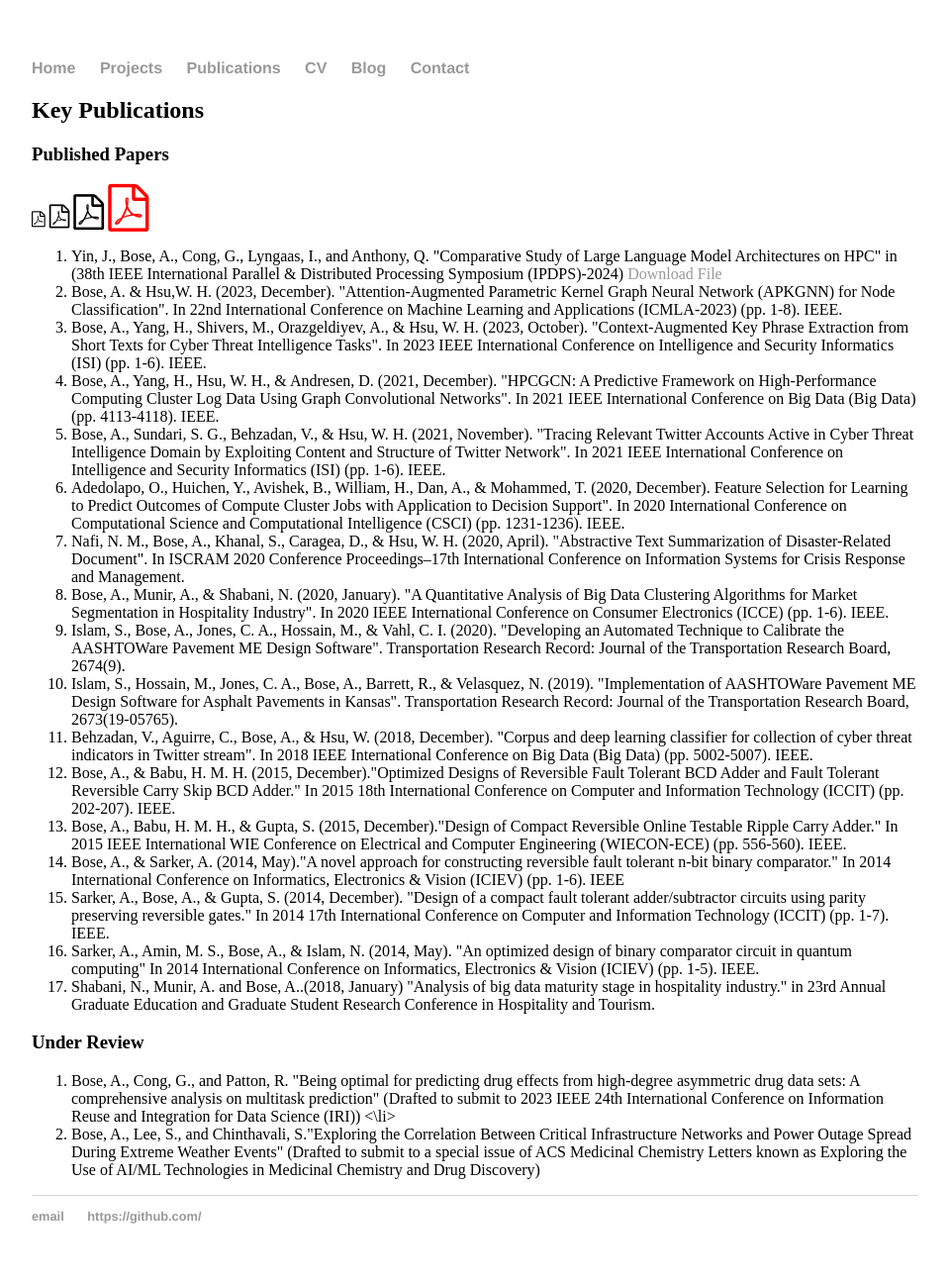
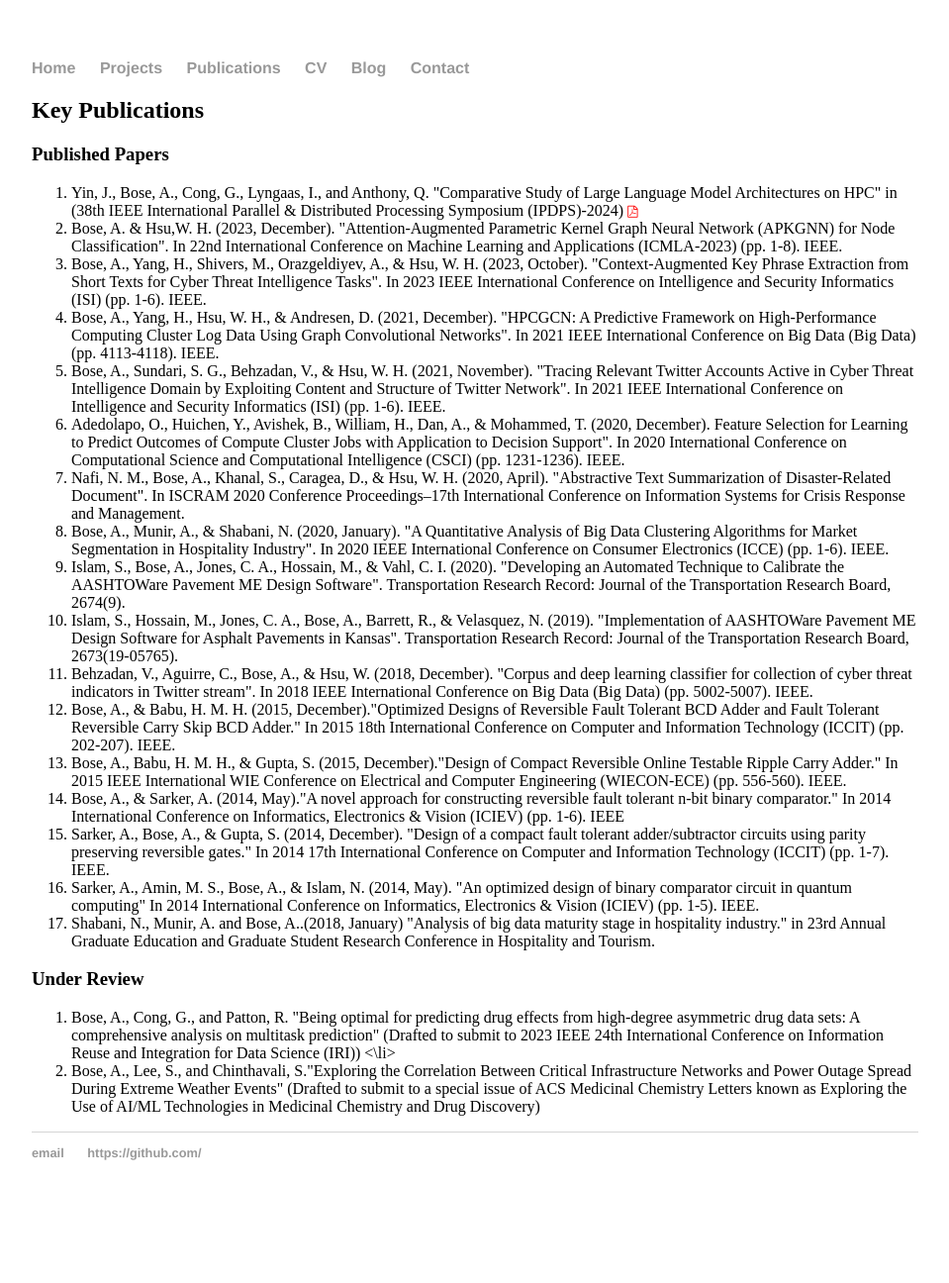
Before and after one commit to abose17/abose17.github.io, a Jekyll site: the page built from publications/index.html, in a window 1280 px wide. Shown: the whole page at 99% size, without its empty margins (160-1119 px from the left). Built offline with Jekyll 4.4.1, drawn with Linux system fonts in a browser that asks for light colours; after the commit the page ends 1232 px from its top, so only the background shows below that.

Commit message:
Update index.html

```diff
--- a/publications/index.html
+++ b/publications/index.html
@@ -10,14 +10,9 @@ title: Personal Website of Avishek Bose
 
 <h3>Published Papers</h3>
 
-<i class="fa fa-file-pdf-o"></i>
-<i class="fa fa-file-pdf-o" style="font-size:24px"></i>
-<i class="fa fa-file-pdf-o" style="font-size:36px"></i>
-<i class="fa fa-file-pdf-o" style="font-size:48px;color:red"></i>
-
 
 <ol>
-  <li> Yin, J., Bose, A., Cong, G., Lyngaas, I., and Anthony, Q. "Comparative Study of Large Language Model Architectures on HPC" in (38th IEEE International Parallel & Distributed Processing Symposium (IPDPS)-2024) <a href="/publications/matGPT.pdf">Download File</a> </li>
+  <li> Yin, J., Bose, A., Cong, G., Lyngaas, I., and Anthony, Q. "Comparative Study of Large Language Model Architectures on HPC" in (38th IEEE International Parallel & Distributed Processing Symposium (IPDPS)-2024) <a href="/publications/matGPT.pdf"> <i class="fa fa-file-pdf-o" style="font-size:12px;color:red"></i> </a> </li>
   <li>Bose, A. & Hsu,W. H. (2023, December). "Attention-Augmented Parametric Kernel Graph Neural Network (APKGNN) for Node Classification". In 22nd International Conference on Machine Learning and Applications (ICMLA-2023) (pp. 1-8). IEEE. </li>
   <li>Bose, A., Yang, H., Shivers, M., Orazgeldiyev, A., & Hsu, W. H. (2023, October). "Context-Augmented Key Phrase Extraction from Short Texts for Cyber Threat Intelligence Tasks". In 2023 IEEE International Conference on Intelligence and Security Informatics (ISI) (pp. 1-6). IEEE. </li>
   <li> Bose, A., Yang, H., Hsu, W. H., & Andresen, D. (2021, December). "HPCGCN: A Predictive Framework on High-Performance Computing Cluster Log Data Using Graph Convolutional Networks". In 2021 IEEE International Conference on Big Data (Big Data) (pp. 4113-4118). IEEE. </li>
```
